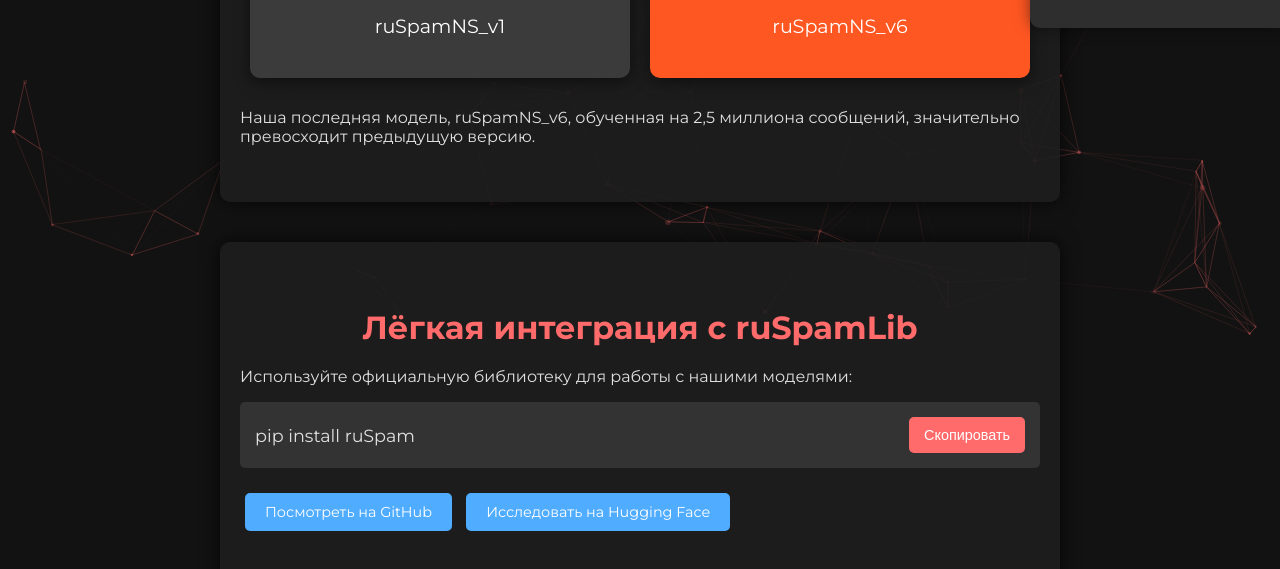
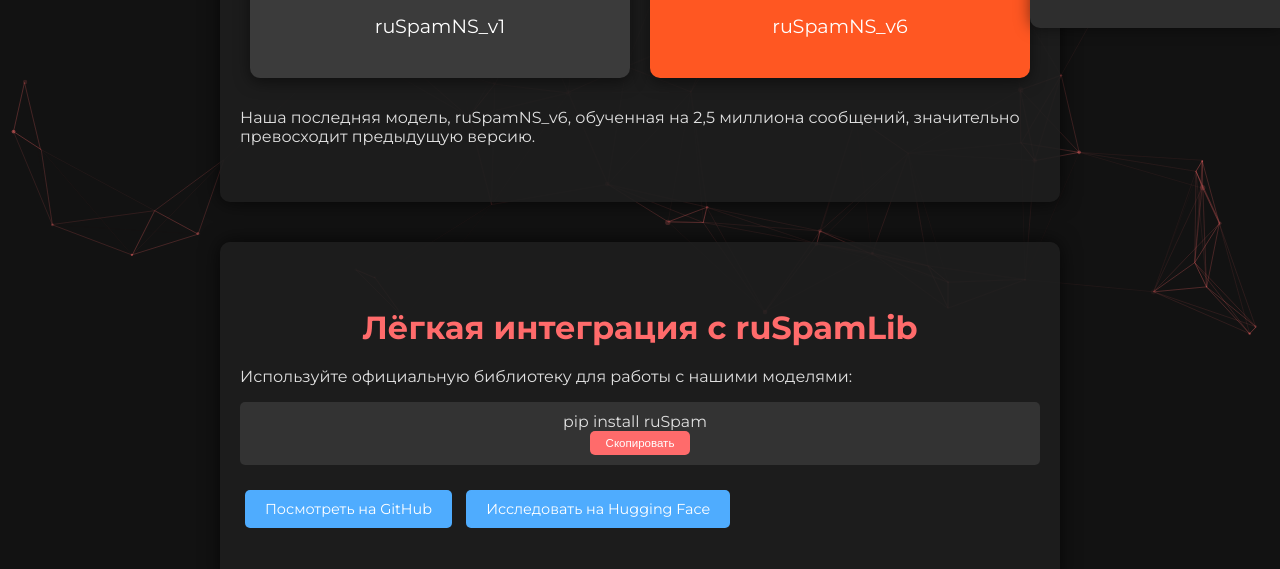
Before and after one commit to Zenoyui/ruSpam-redesigned-, a plain HTML site: page index.html in a window 1280 px wide. Shown: the part 463-1032 px from the top of the page. Drawn offline with nearby package versions, Linux system fonts and the light colour scheme.

Commit message:
index.html

```diff
--- a/index.html
+++ b/index.html
@@ -115,17 +115,24 @@
         }
 
         .install-command-container {
+            flex-direction: column;
+            align-items: flex-start;
             display: flex;
             align-items: center;
             margin-bottom: 20px;
             background: #333333;
             border-radius: 5px;
-            padding: 15px;
+            padding: 10px;
+            font-size: 0.9em;
+            overflow-x: auto;
+            white-space: nowrap;
             overflow: hidden;
             position: relative;
         }
 
         .install-command {
+            font-size: 0.85em;
+            margin-right: 0;
             color: #e0e0e0;
             font-size: 1.1em;
             margin-right: 10px;
@@ -137,8 +144,10 @@
             background: #ff6b6b;
             color: #fff;
             border: none;
-            padding: 10px 15px;
-            font-size: 0.9em;
+            padding: 6px 10px;
+            font-size: 0.8em;
+            width: 100px;
+            flex-shrink: 0;
             border-radius: 5px;
             cursor: pointer;
             transition: background 0.3s, transform 0.2s;
```
